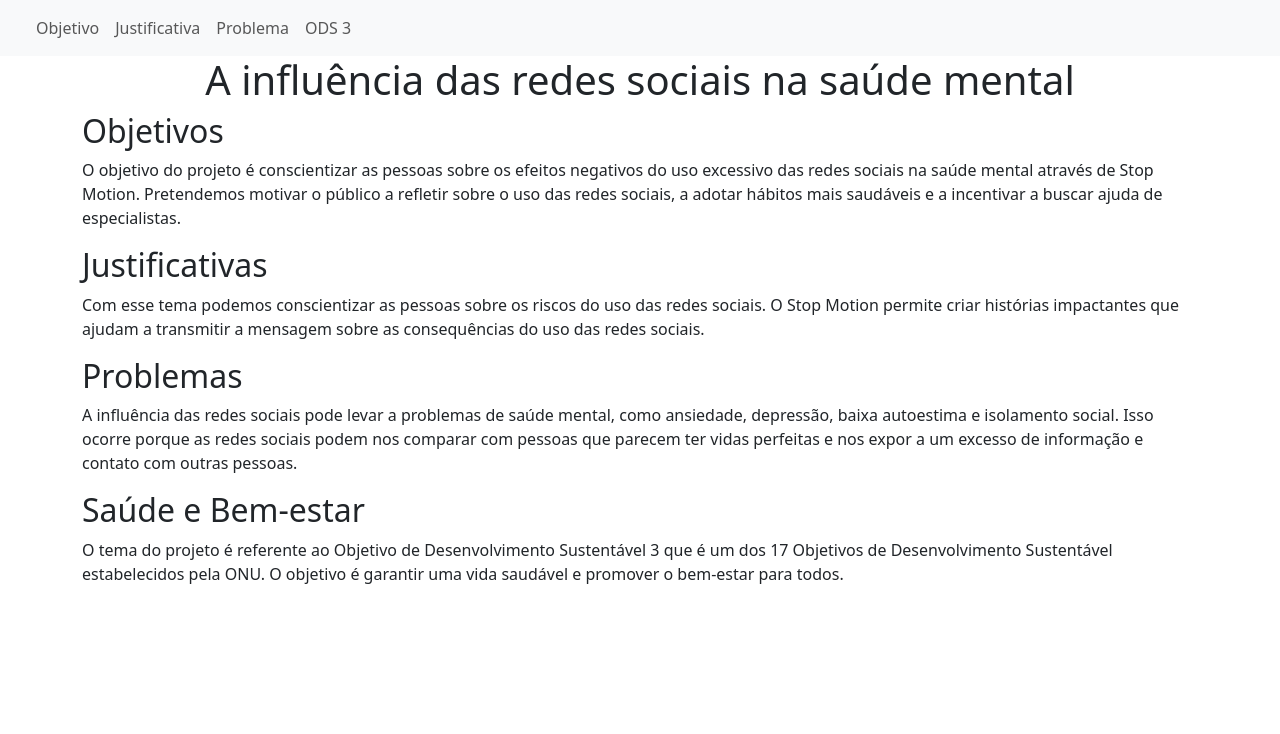
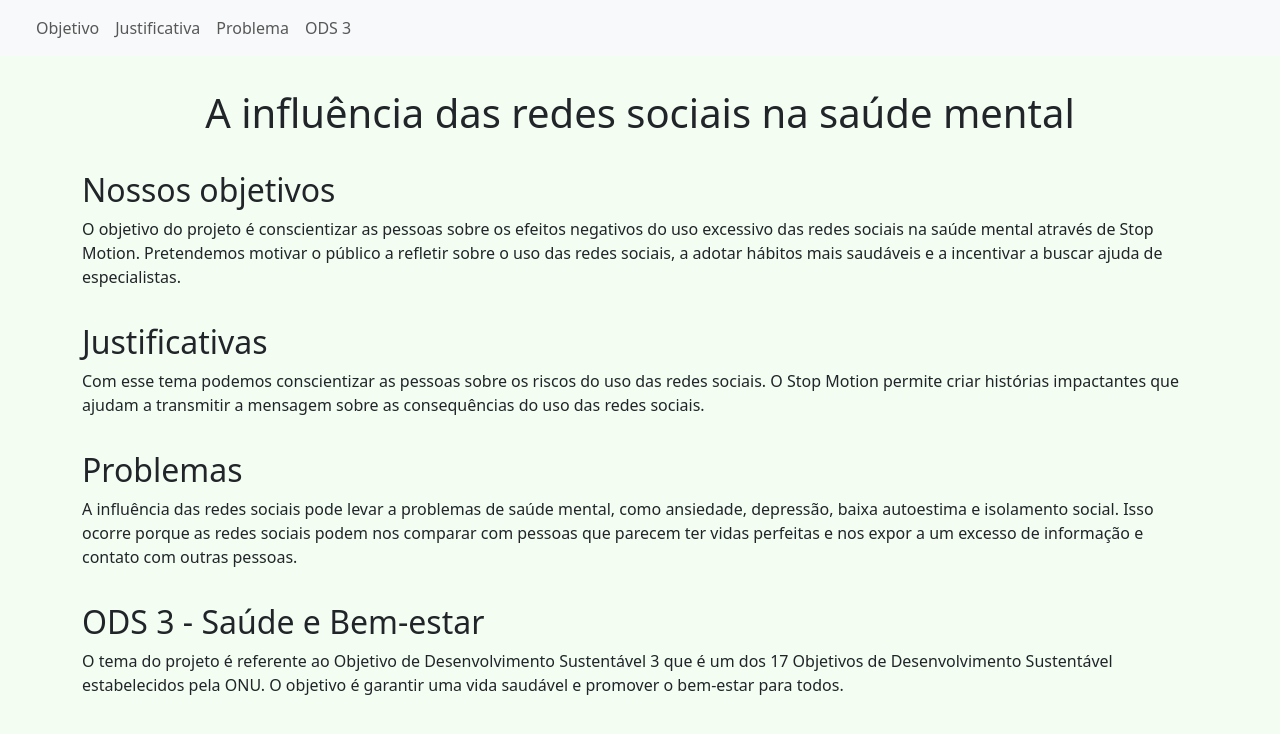
Before and after one commit to pedroetec1930/SiteFeira, a plain HTML site: page index.html in a window 1280 px wide. Drawn offline with nearby package versions, Linux system fonts and the light colour scheme.

Commit message:
teste commit

```diff
--- a/css/style.css
+++ b/css/style.css
@@ -15,3 +15,7 @@ form{
   margin-top: 3%;
   margin-bottom: 3%;
 }
+
+body {
+  background-color: #F3FDF2;
+}
--- a/index.html
+++ b/index.html
@@ -5,9 +5,9 @@
   <meta charset="UTF-8">
   <meta http-equiv="X-UA-Compatible" content="IE=edge">
   <meta name="viewport" content="width=device-width, initial-scale=1.0">
-  <link rel="stylesheet" href="../livro copy/css/bootstrap-grid.css">
-  <link rel="stylesheet" href="../livro copy/css/bootstrap.css">
-  <link rel="stylesheet" href="../livro copy/css/style.css">
+  <link rel="stylesheet" href="css\bootstrap-grid.css">
+  <link rel="stylesheet" href="css\bootstrap.css">
+  <link rel="stylesheet" href="css\style.css">
   <title>A Influência das Redes Sociais</title>
 </head>
 
@@ -37,7 +37,7 @@
       <h1 class="text-center">A influência das redes sociais na saúde mental</h1>
     </section>
     <section id="obj">
-      <h2>Objetivos</h2>
+      <h2>Nossos objetivos</h2>
       <p>O objetivo do projeto é conscientizar as pessoas sobre os efeitos negativos do uso excessivo das redes sociais
         na saúde mental através de Stop Motion. Pretendemos motivar o público a refletir sobre o uso das redes sociais,
         a adotar hábitos mais saudáveis e a incentivar a buscar ajuda de especialistas.</p>
@@ -55,12 +55,12 @@
         ter vidas perfeitas e nos expor a um excesso de informação e contato com outras pessoas.</p>
     </section>
     <section id="ods">
-      <h2>Saúde e Bem-estar</h2>
+      <h2>ODS 3 - Saúde e Bem-estar</h2>
       <p>O tema do projeto é referente ao Objetivo de Desenvolvimento Sustentável 3 que é um dos 17 Objetivos de
         Desenvolvimento Sustentável estabelecidos pela ONU. O objetivo é garantir uma vida saudável e promover o
         bem-estar para todos.</p>
     </section>
-    <script src="../livro copy/js/bootstrap.bundle.js"></script>
+    <script src="js\bootstrap.js"></script>
 </body>
 
 </html>
```
